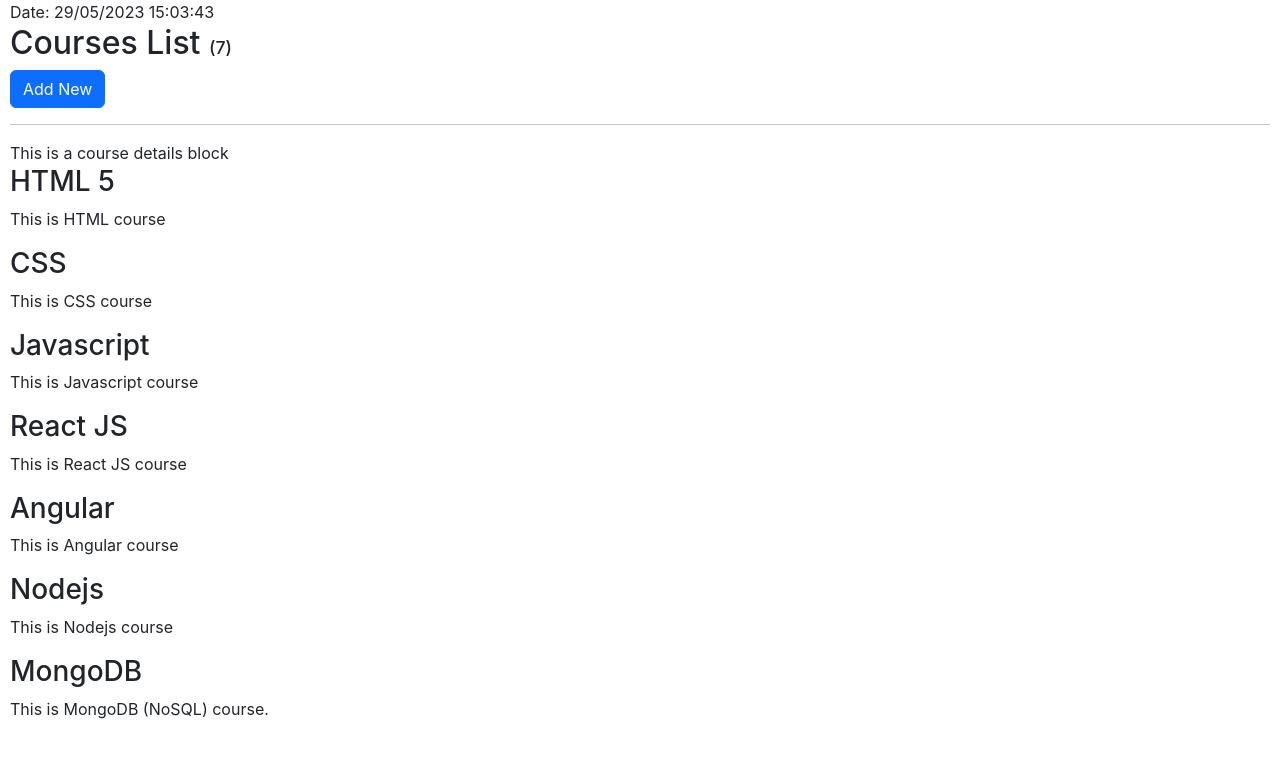
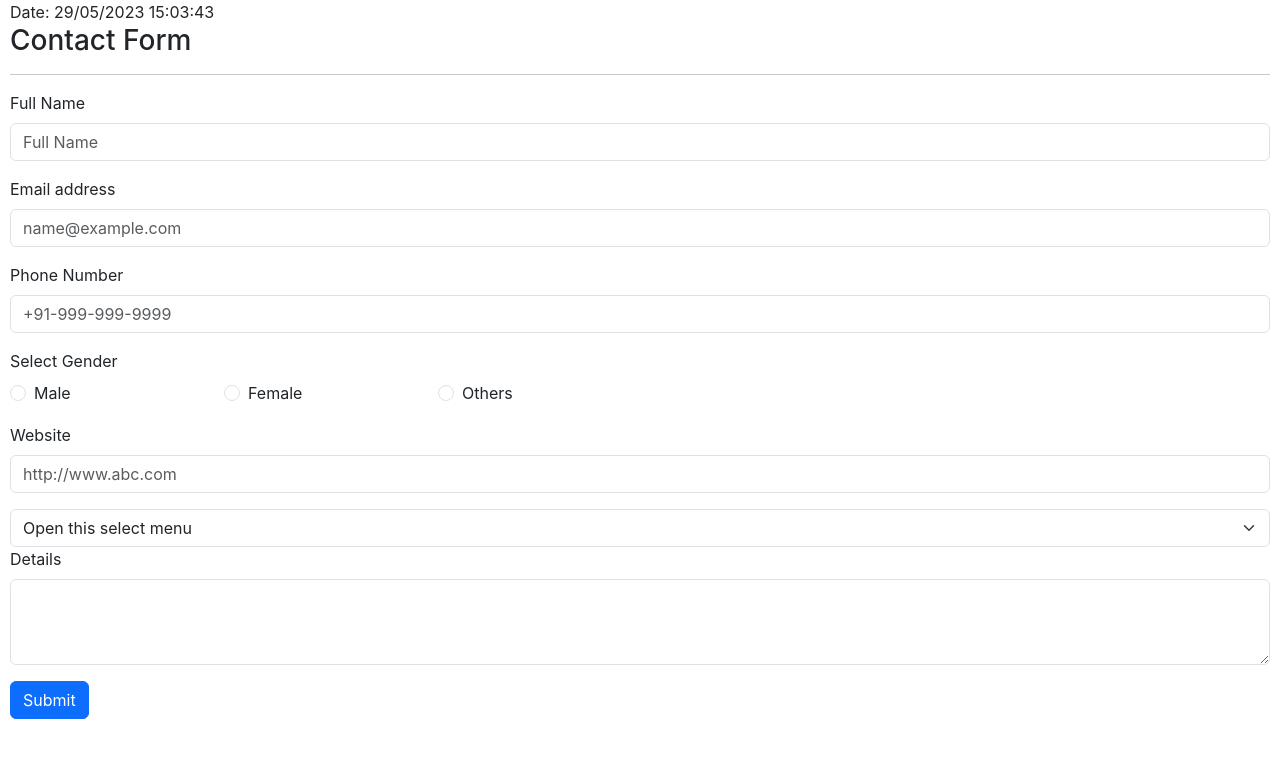
Before and after one commit to dineshgopalchand/mern-31, a React (Create React App) app in the folder react-session/: page / in a window 1280 px wide. Shown: the top 758 px of the page. Built offline with nearby package versions, Linux system fonts and the light colour scheme.

Commit message:
Started Form using react-bootstrap

```diff
--- a/react-session/src/App.jsx
+++ b/react-session/src/App.jsx
@@ -1,13 +1,15 @@
 import CourseList from './CourseList';
 import './App.css';
 import Clock from './Clock';
+import Contact from './Contact';
 
 function App() {
   return (
     <div className="App">
       <Clock/>
       {/* <h2>React Session.</h2> */}
-      <CourseList/>
+      {/* <CourseList/> */}
+      <Contact/>
     </div>
   );
 }
--- /dev/null
+++ b/react-session/src/Contact.jsx
@@ -0,0 +1,145 @@
+import React, { useState } from "react";
+import { Button, Col, Form, Row } from "react-bootstrap";
+
+const formInitVal = {
+  fullName: "",
+  email: "",
+  phone: "",
+  topic: "",
+  gender: "",
+  website: "",
+  details: "",
+};
+const Contact = () => {
+  const gender = [
+    {
+      value: "m",
+      label: "Male",
+    },
+    {
+      value: "F",
+      label: "Female",
+    },
+    {
+      value: "o",
+      label: "Others",
+    },
+  ];
+  const [formVal, setFormVal] = useState(formInitVal);
+  const formHandler=(e)=>{
+    e.preventDefault();
+    console.log(formVal);
+  }
+  return (
+    <div>
+      <h3>Contact Form</h3>
+      <hr />
+      <Form onSubmit={formHandler}>
+        <Form.Group className="mb-3">
+          <Form.Label>Full Name</Form.Label>
+          <Form.Control
+            type="text"
+            placeholder="Full Name"
+            value={formVal.fullName}
+            onChange={(e) => {
+              setFormVal((prev) => {
+                return { ...prev, fullName: e.target.value };
+              });
+            }}
+          />
+        </Form.Group>
+        <Form.Group className="mb-3">
+          <Form.Label>Email address</Form.Label>
+          <Form.Control
+            type="email"
+            placeholder="name@example.com"
+            value={formVal.email}
+            onChange={(e) => {
+              setFormVal((prev) => {
+                return { ...prev, email: e.target.value };
+              });
+            }}
+          />
+        </Form.Group>
+        <Form.Group className="mb-3">
+          <Form.Label>Phone Number</Form.Label>
+          <Form.Control
+            type="phone"
+            placeholder="+91-999-999-9999"
+            value={formVal.phone}
+            onChange={(e) => {
+              setFormVal((prev) => {
+                return { ...prev, phone: e.target.value };
+              });
+            }}
+          />
+        </Form.Group>
+        <Form.Group className="mb-3">
+          <Form.Label>Select Gender</Form.Label>
+          <Row md={6}>
+            {gender.map((g) => (
+              <Col key={g.value}>
+                <Form.Check
+                  type="radio"
+                  name="gender"
+                  value={g.value}
+                  label={g.label}
+                  // onChange={(e) => {
+                  //   setFormVal((prev) => {
+                  //     return { ...prev, gender: e.target.value };
+                  //   });
+                  // }}
+                />
+              </Col>
+            ))}
+          </Row>
+        </Form.Group>
+
+        <Form.Group className="mb-3">
+          <Form.Label>Website</Form.Label>
+          <Form.Control
+            type="url"
+            placeholder="http://www.abc.com"
+            value={formVal.website}
+            onChange={(e) => {
+              setFormVal((prev) => {
+                return { ...prev, website: e.target.value };
+              });
+            }}
+          />
+        </Form.Group>
+        <Form.Select
+          aria-label="Select Topic"
+          // value={formVal.topic}
+          // onChange={(e) => {
+          //   setFormVal((prev) => {
+          //     return { ...prev, topic: e.target.value };
+          //   });
+          // }}
+        >
+          <option>Open this select menu</option>
+          <option value="1">Education</option>
+          <option value="2">Entertainment</option>
+          <option value="3">Sports</option>
+          <option value="3">Other</option>
+        </Form.Select>
+        <Form.Group className="mb-3">
+          <Form.Label>Details</Form.Label>
+          <Form.Control
+            as="textarea"
+            rows={3}
+            value={formVal.details}
+            onChange={(e) => {
+              setFormVal((prev) => {
+                return { ...prev, details: e.target.value };
+              });
+            }}
+          />
+        </Form.Group>
+        <Button variant="primary"  type="submit">Submit</Button>
+      </Form>
+    </div>
+  );
+};
+
+export default Contact;
--- a/react-session/src/CourseList.jsx
+++ b/react-session/src/CourseList.jsx
@@ -21,8 +21,9 @@ const CourseList = () => {
       details: desc,
     };
     setCourseList((prev) => {
-      // console.log("course updated");
+      setShowForm(false);
       return [newCourse, ...prev];
+
     });
   }
 
```
Also changed, not shown: react-session/react-course-content.txt.
